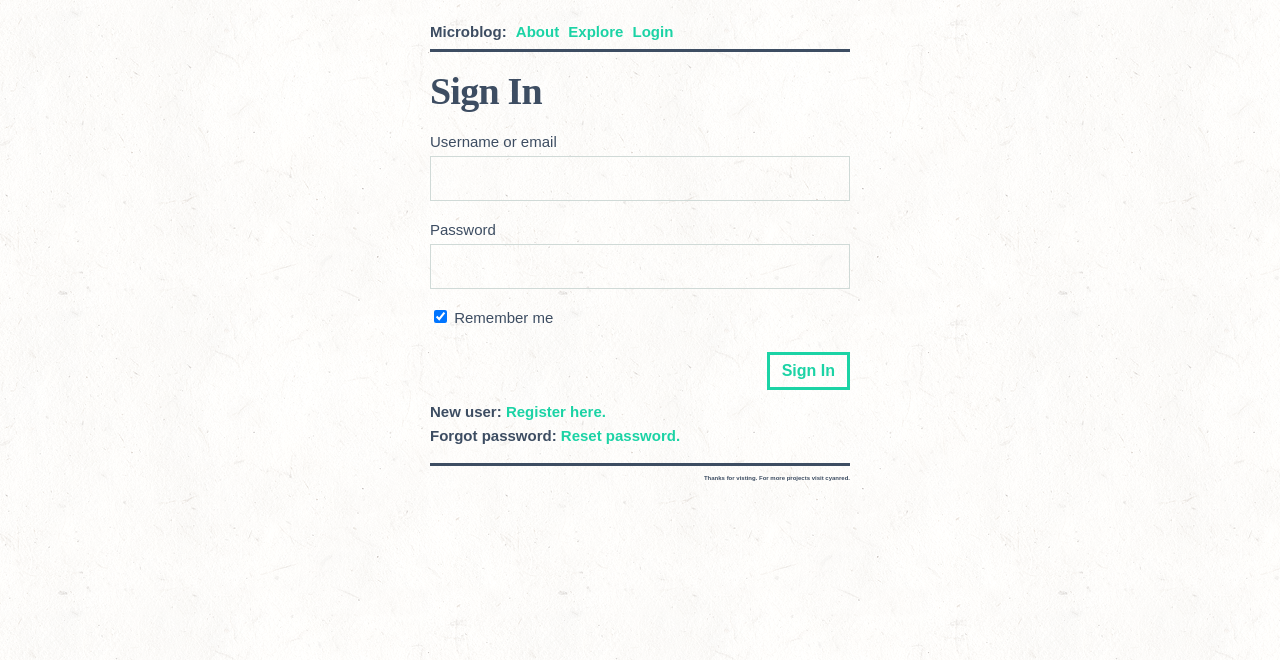
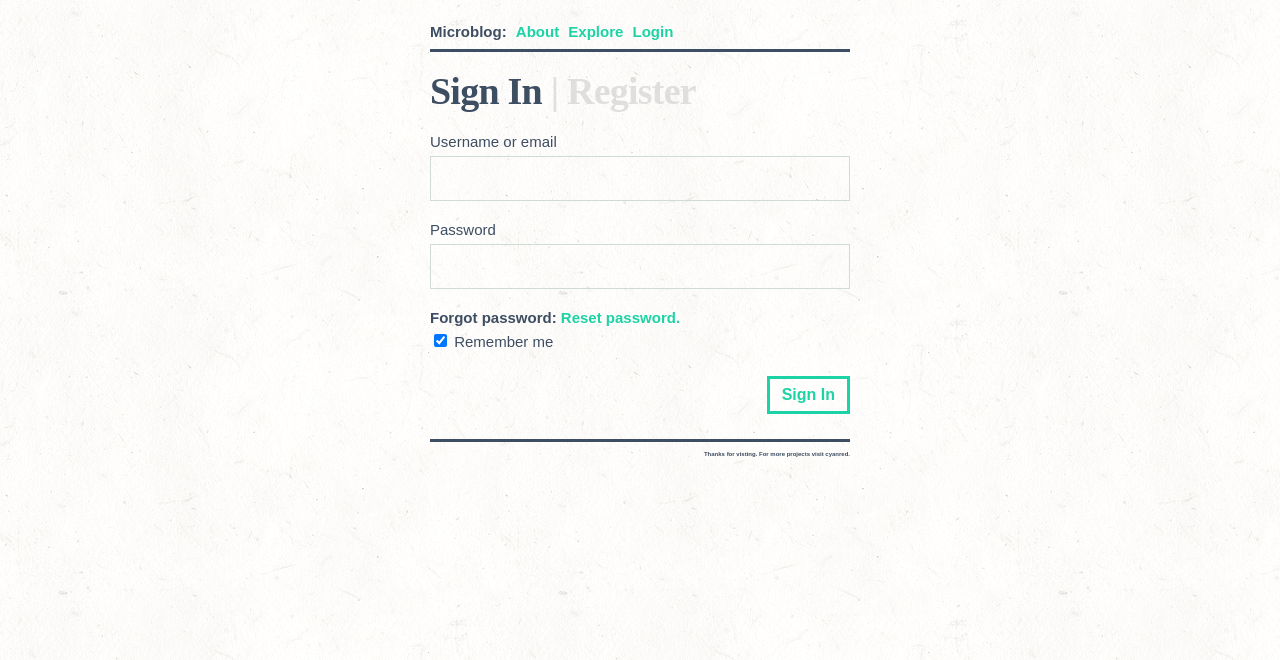
Before and after one commit to jessicarush/flask-microblog, a Flask app: page /auth/login in a window 1280 px wide. Shown: the top 660 px of the page. Run offline with Flask 2, Linux system fonts and the light colour scheme; some libraries are stand-ins or nearby versions; some web fonts are replaced.

Commit message:
Restructured links

```diff
--- a/app/templates/auth/login.html
+++ b/app/templates/auth/login.html
@@ -1,7 +1,7 @@
 {% extends "base.html" %}
 
 {% block content %}
-    <h1>{{ _('Sign In') }}</h1>
+    <h1 class="login">{{ _('Sign In') }} <a href="{{ url_for('auth.register') }}">| {{ _('Register') }}</a></h1>
     <form action="" method="post">
         {{ form.hidden_tag() }}
         <p>
@@ -21,13 +21,17 @@
             {% endfor %}<br>
             {{ form.password(class="single") }}<br>
         </p>
+
+        <p class="register_reset_link">
+        <strong>{{ _('Forgot password:') }}</strong>
+            <a href="{{ url_for('auth.reset_password_request') }}">{{ _('Reset password') }}.</a>
+        </p>
+
         <p>{{ form.remember_me(class="check", checked="True") }} {{ form.remember_me.label }}</p>
+
         <p class="button">{{ form.submit(class="button") }}</p>
     </form>
-    <p class="register_reset_link"><strong>{{ _('New user') }}:</strong>
-        <a href="{{ url_for('auth.register') }}">{{ _('Register here') }}.</a><br>
-    <strong>{{ _('Forgot password:') }}</strong>
-        <a href="{{ url_for('auth.reset_password_request') }}">{{ _('Reset password') }}.</a></p>
+
 
 {% endblock %}
 
--- a/app/templates/auth/register.html
+++ b/app/templates/auth/register.html
@@ -1,7 +1,7 @@
 {% extends "base.html" %}
 
 {% block content %}
-    <h1>{{ _('Register') }}</h1>
+    <h1 class="login"><a href="{{ url_for('auth.login') }}">{{ _('Sign In') }} |</a> {{ _('Register') }}</h1>
     <form action="" method="post">
         {{ form.hidden_tag() }}
         <p>
```
